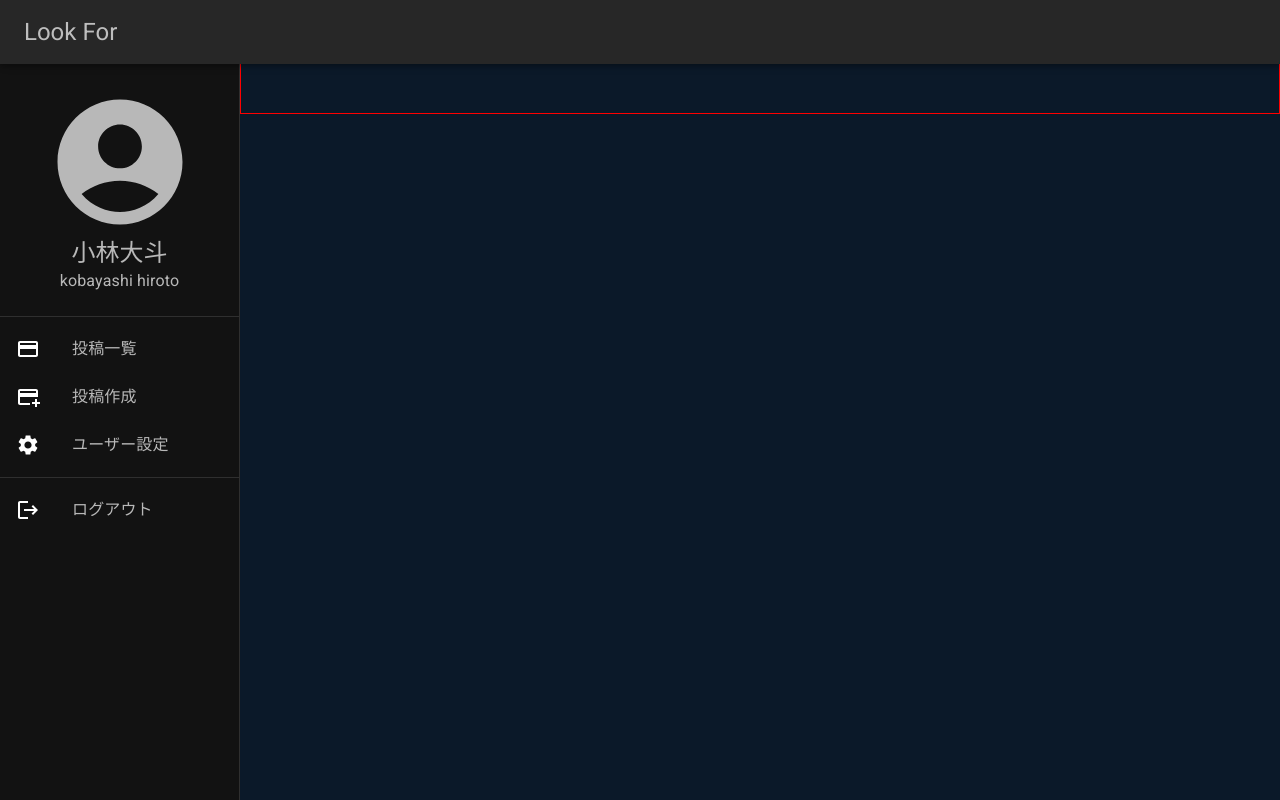
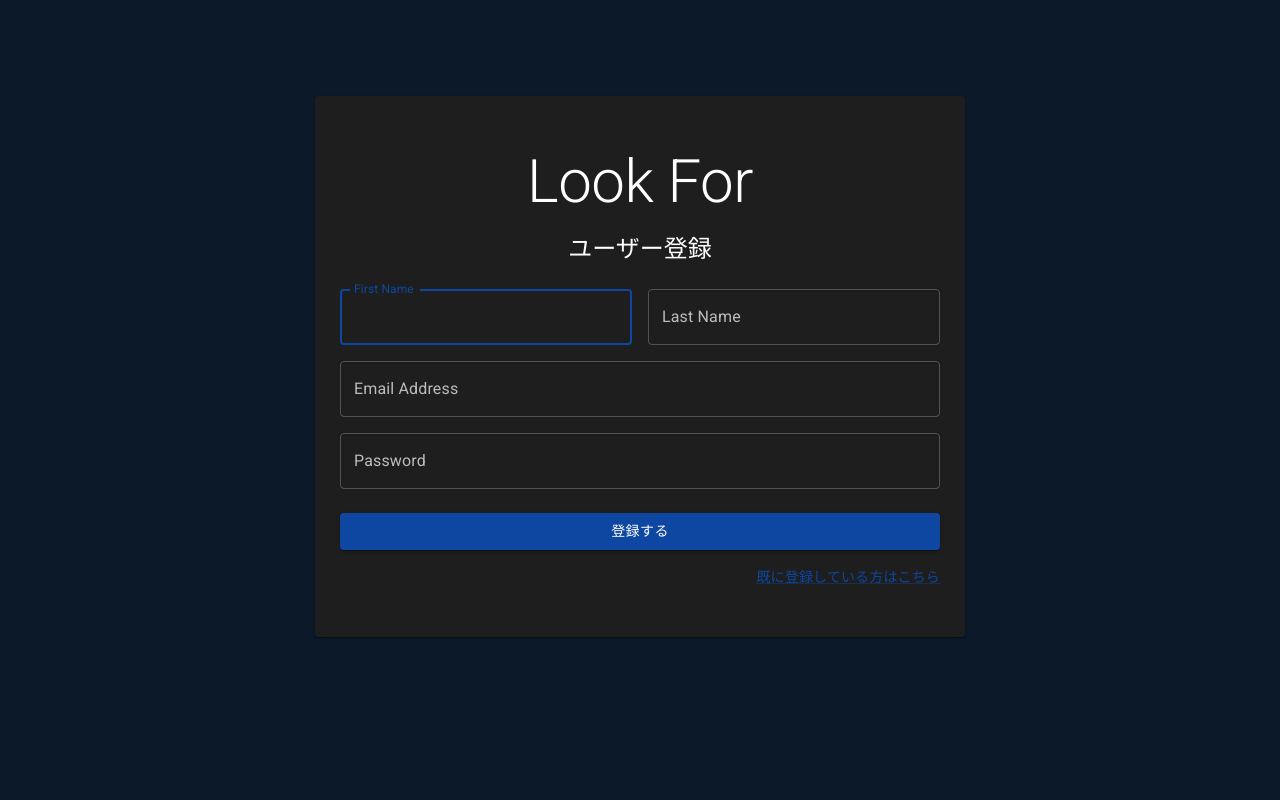
Before and after one commit to Kdaito/look-for, a React (Create React App) app in the folder app/: page /auth/sign-up in a window 1280 px wide. Built offline with nearby package versions, Linux system fonts and the light colour scheme.

Commit message:
認証ページの作成

```diff
--- a/app/src/routers/index.tsx
+++ b/app/src/routers/index.tsx
@@ -1,11 +1,20 @@
 import React from "react";
 import { BrowserRouter, Switch, Route } from "react-router-dom";
 import MainLayout from "../views/components/templates/MainLayout/MainLayout";
+import SignIn from "../views/pages/auth/SignIn";
+import SignUp from "../views/pages/auth/SignUp";
+import RegisterRequirement from "../views/pages/RegisterRequirement";
 import RequirementList from "../views/pages/RequirementList";
 
 const Routers: React.FC = () => (
   <BrowserRouter>
     <Switch>
+      <Route exact path="/auth/sign-in">
+        <SignIn />
+      </Route>
+      <Route exact path="/auth/sign-up">
+        <SignUp />
+      </Route>
       <Route
         path="/"
         render={({ match: { url } }) => (
@@ -13,6 +22,9 @@ const Routers: React.FC = () => (
             <MainLayout>
               <Route exact path={url}>
                 <RequirementList />
+              </Route>
+              <Route exact path={`${url}/register`}>
+                <RegisterRequirement />
               </Route>
             </MainLayout>
           </Switch>
--- a/app/src/views/components/templates/MainLayout/MainLayout.tsx
+++ b/app/src/views/components/templates/MainLayout/MainLayout.tsx
@@ -23,6 +23,9 @@ import SidebarIcon from "../../molecules/SidebarIcon";
 const DRAWER_WIDTH = 240;
 
 const MainLayout: React.FC = ({ children }) => {
+  const onClickLink = () => {
+    console.log("link clicked");
+  };
   return (
     <Box sx={{ display: "flex" }}>
       <CssBaseline />
@@ -58,7 +61,7 @@ const MainLayout: React.FC = ({ children }) => {
               </ListItemIcon>
               <ListItemText primary={"投稿一覧"} />
             </ListItem>
-            <ListItem button>
+            <ListItem button onClick={onClickLink}>
               <ListItemIcon>
                 <AddPostIcon />
               </ListItemIcon>
@@ -90,7 +93,6 @@ const MainLayout: React.FC = ({ children }) => {
           width: "100%",
           maxWidth: "1100px",
           margin: "0 auto",
-          border: "solid 1px red",
         }}
       >
         <Toolbar />
--- /dev/null
+++ b/app/src/views/pages/RegisterRequirement/index.tsx
@@ -0,0 +1,15 @@
+import React from "react";
+import { Card, CardActions, CardContent } from "@mui/material";
+
+const RegisterRequirement: React.VFC = () => {
+  return (
+    <>
+      <Card sx={{ width: "80%", maxWidth: "1000px" }}>
+        <CardContent>フォームの内容が入る</CardContent>
+        <CardActions>登録ボタンが入る</CardActions>
+      </Card>
+    </>
+  );
+};
+
+export default RegisterRequirement;
--- a/app/src/views/pages/RequirementList/index.tsx
+++ b/app/src/views/pages/RequirementList/index.tsx
@@ -1,9 +1,16 @@
-import { Box } from "@mui/material";
-import React from "react";
+import React, { useState } from "react";
+import { Box, Pagination, Stack, Typography } from "@mui/material";
 import RequirementCard from "../../components/molecules/RequirementCard";
 
 const RequirementList: React.VFC = () => {
+  const [page, setPage] = useState(1);
+  const onChangePage = (event: React.ChangeEvent<unknown>, value: number) =>
+    setPage(value);
   return (
+    <>
+      <Typography variant="h3" textAlign="center" mb="20px">
+        投稿一覧
+      </Typography>
       <Box
         sx={{
           width: "100%",
@@ -24,6 +31,18 @@ const RequirementList: React.VFC = () => {
         <RequirementCard />
         <RequirementCard />
       </Box>
+      <Box
+        sx={{ display: "flex", alignItems: "center", justifyContent: "center" }}
+      >
+        <Pagination
+          count={10}
+          color="primary"
+          page={page}
+          onChange={onChangePage}
+          sx={{ my: "40px" }}
+        />
+      </Box>
+    </>
   );
 };
 
--- /dev/null
+++ b/app/src/views/pages/auth/SignIn/index.tsx
@@ -0,0 +1,80 @@
+import React from "react";
+import {
+  Box,
+  Button,
+  Card,
+  Grid,
+  Link,
+  TextField,
+  Typography,
+} from "@mui/material";
+
+const SignIn: React.VFC = () => {
+  const handleSubmit = () => console.log("handle submit");
+  return (
+    <Box
+      sx={{
+        display: "flex",
+        alignItems: "center",
+        justifyContent: "center",
+        p: 4,
+      }}
+    >
+      <Card
+        sx={{
+          marginTop: 8,
+          padding: "50px 25px",
+          display: "inline-flex",
+          flexDirection: "column",
+          alignItems: "center",
+          maxWidth: "600px",
+        }}
+      >
+        <Typography component="h1" variant="h2" color={"#fff"} mb={"15px"}>
+          Look For
+        </Typography>
+        <Typography component="h2" variant="h5" color={"#fff"}>
+          ユーザー登録
+        </Typography>
+        <Box component="form" noValidate onSubmit={handleSubmit} sx={{ mt: 3 }}>
+          <Grid container spacing={2}>
+            <Grid item xs={12}>
+              <TextField
+                fullWidth
+                label="Email Address"
+                name="email"
+                autoComplete="email"
+              />
+            </Grid>
+            <Grid item xs={12}>
+              <TextField
+                fullWidth
+                name="password"
+                label="Password"
+                type="password"
+                autoComplete="new-password"
+              />
+            </Grid>
+          </Grid>
+          <Button
+            type="submit"
+            fullWidth
+            variant="contained"
+            sx={{ mt: 3, mb: 2 }}
+          >
+            ログインする
+          </Button>
+          <Grid container justifyContent="flex-end">
+            <Grid item>
+              <Link href="/auth/sign-up" variant="body2">
+                まだ登録していない方はこちら
+              </Link>
+            </Grid>
+          </Grid>
+        </Box>
+      </Card>
+    </Box>
+  );
+};
+
+export default SignIn;
--- /dev/null
+++ b/app/src/views/pages/auth/SignUp/index.tsx
@@ -0,0 +1,97 @@
+import React from "react";
+import {
+  Box,
+  Button,
+  Card,
+  Grid,
+  Link,
+  TextField,
+  Typography,
+} from "@mui/material";
+
+const SignUp: React.VFC = () => {
+  const handleSubmit = () => console.log("handle submit");
+  return (
+    <Box
+      sx={{
+        display: "flex",
+        alignItems: "center",
+        justifyContent: "center",
+        p: 4,
+      }}
+    >
+      <Card
+        sx={{
+          marginTop: 8,
+          padding: "50px 25px",
+          display: "inline-flex",
+          flexDirection: "column",
+          alignItems: "center",
+          maxWidth: "600px",
+        }}
+      >
+        <Typography component="h1" variant="h2" color={"#fff"} mb={"15px"}>
+          Look For
+        </Typography>
+        <Typography component="h2" variant="h5" color={"#fff"}>
+          ユーザー登録
+        </Typography>
+        <Box component="form" noValidate onSubmit={handleSubmit} sx={{ mt: 3 }}>
+          <Grid container spacing={2}>
+            <Grid item xs={12} sm={6}>
+              <TextField
+                autoComplete="given-name"
+                name="firstName"
+                fullWidth
+                label="First Name"
+                autoFocus
+              />
+            </Grid>
+            <Grid item xs={12} sm={6}>
+              <TextField
+                fullWidth
+                label="Last Name"
+                name="lastName"
+                autoComplete="family-name"
+              />
+            </Grid>
+            <Grid item xs={12}>
+              <TextField
+                fullWidth
+                label="Email Address"
+                name="email"
+                autoComplete="email"
+              />
+            </Grid>
+            <Grid item xs={12}>
+              <TextField
+                fullWidth
+                name="password"
+                label="Password"
+                type="password"
+                autoComplete="new-password"
+              />
+            </Grid>
+          </Grid>
+          <Button
+            type="submit"
+            fullWidth
+            variant="contained"
+            sx={{ mt: 3, mb: 2 }}
+          >
+            登録する
+          </Button>
+          <Grid container justifyContent="flex-end">
+            <Grid item>
+              <Link href="/auth/sign-in" variant="body2">
+                既に登録している方はこちら
+              </Link>
+            </Grid>
+          </Grid>
+        </Box>
+      </Card>
+    </Box>
+  );
+};
+
+export default SignUp;
```
Also changed, not shown: app/src/views/components/molecules/SearchBox/index.tsx (added, +7 -0 lines). Lines whose indentation alone changed are shown as unchanged.
